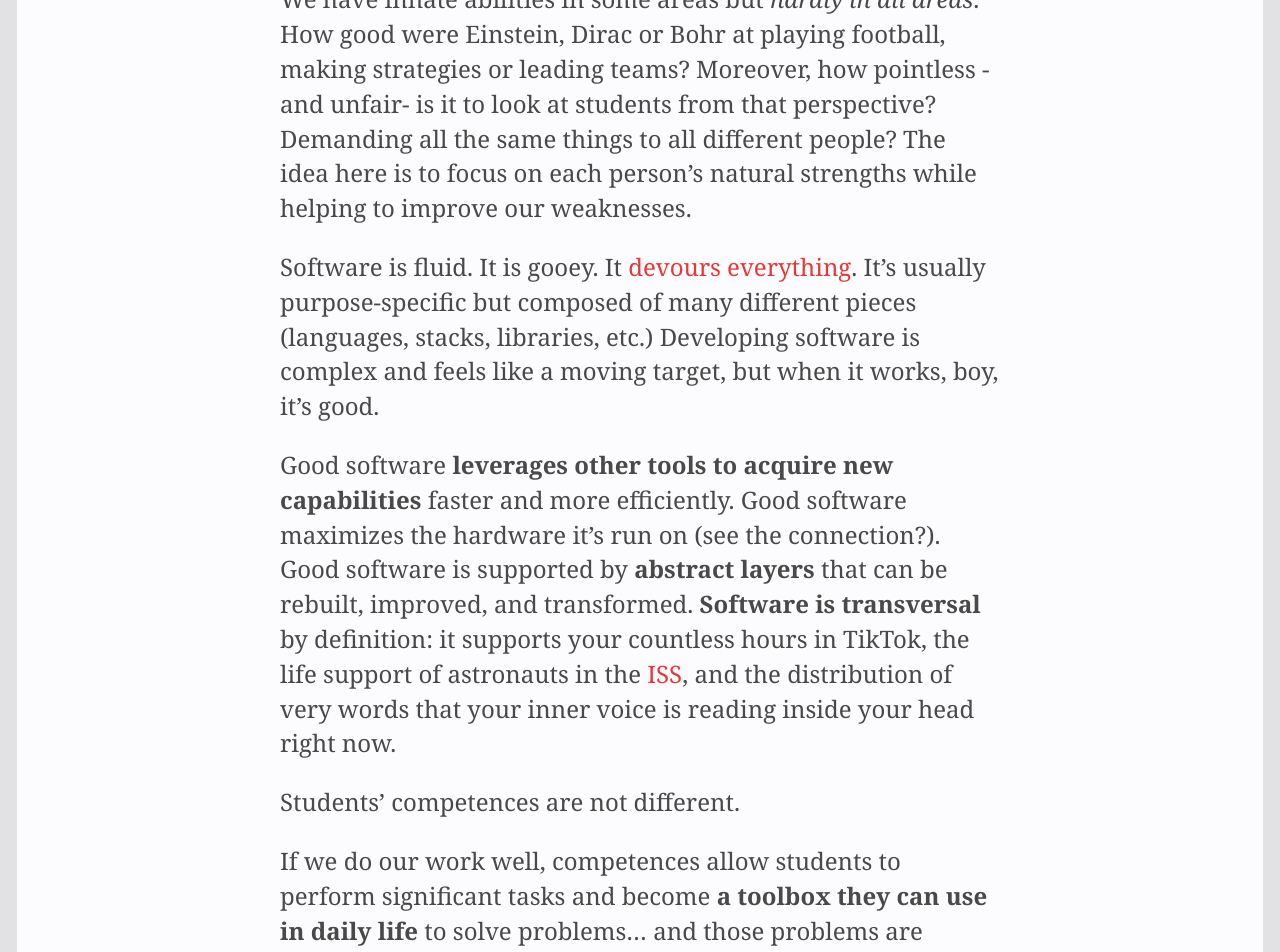
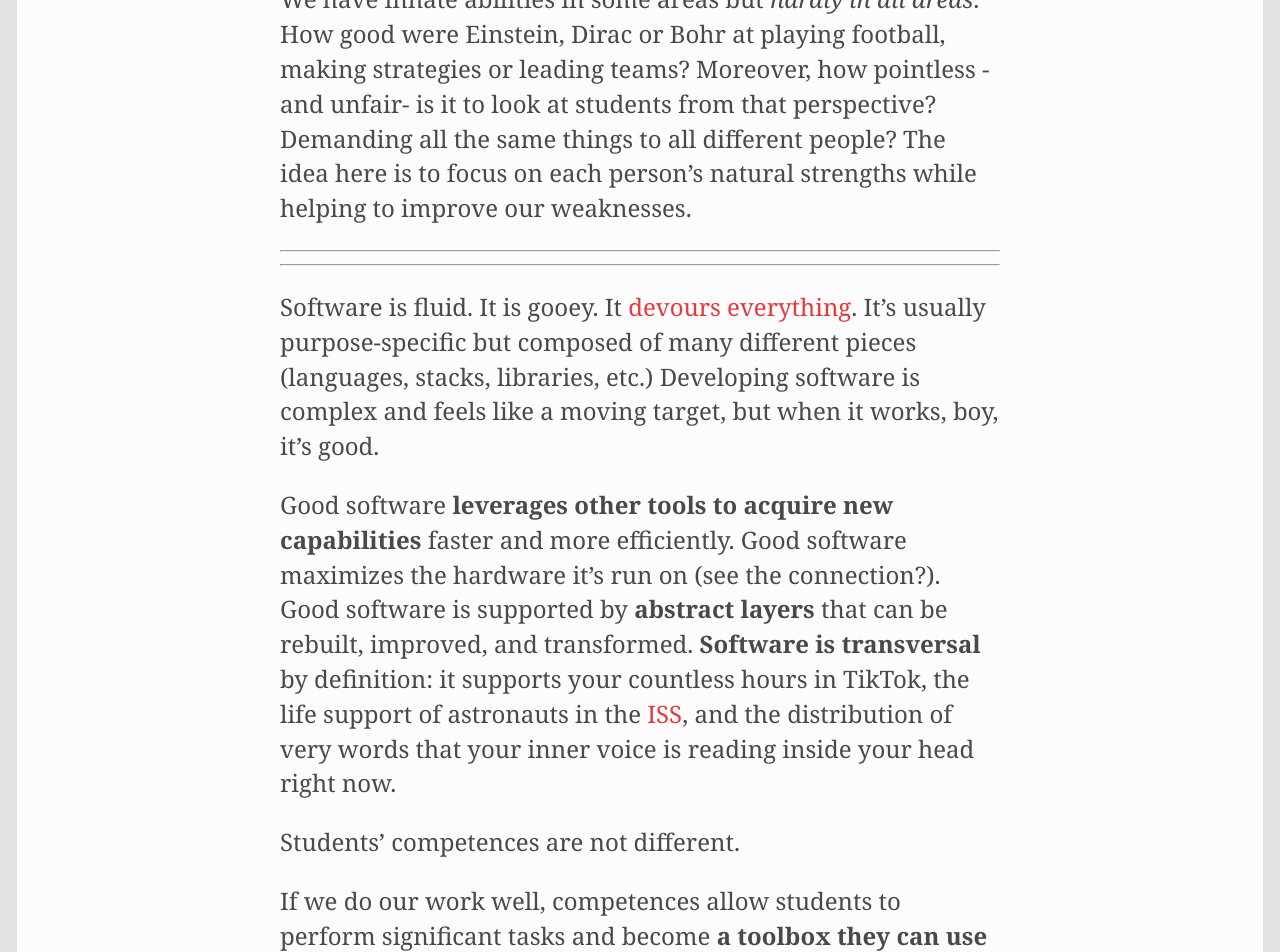
Before and after one commit to aitor/aitor.github.com, a Jekyll site: the page built from _posts/2024-04-19-Osotu-learning-session-one.md, in a window 1280 px wide. Shown: the part 4338-5290 px from the top of the page. Built offline with Jekyll 4.4.1, drawn with Linux system fonts in a browser that asks for light colours; nearby versions of some CDN libraries.

Commit message:
feat(posts): Update post

```diff
--- a/_posts/2024-04-19-Osotu-learning-session-one.md
+++ b/_posts/2024-04-19-Osotu-learning-session-one.md
@@ -50,6 +50,11 @@ Students' skills are not different.
 
 We have innate abilities in some areas but _hardly in all areas_. How good were Einstein, Dirac or Bohr at playing football, making strategies or leading teams? Moreover, how pointless -and unfair- is it to look at students from that perspective? Demanding all the same things to all different people? The idea here is to focus on each person's natural strengths while helping to improve our weaknesses.
 
+
+<hr>
+
+----
+
 Software is fluid. It is gooey. It [devours everything](https://a16z.com/why-software-is-eating-the-world/). It's usually purpose-specific but composed of many different pieces (languages, stacks, libraries, etc.) Developing software is complex and feels like a moving target, but when it works, boy, it's good.
 
 Good software **leverages other tools to acquire new capabilities** faster and more efficiently. Good software maximizes the hardware it's run on (see the connection?). Good software is supported by **abstract layers** that can be rebuilt, improved, and transformed. **Software is transversal** by definition: it supports your countless hours in TikTok, the life support of astronauts in the [ISS](https://www.wikiwand.com/en/International_Space_Station), and the distribution of very words that your inner voice is reading inside your head right now.
```
